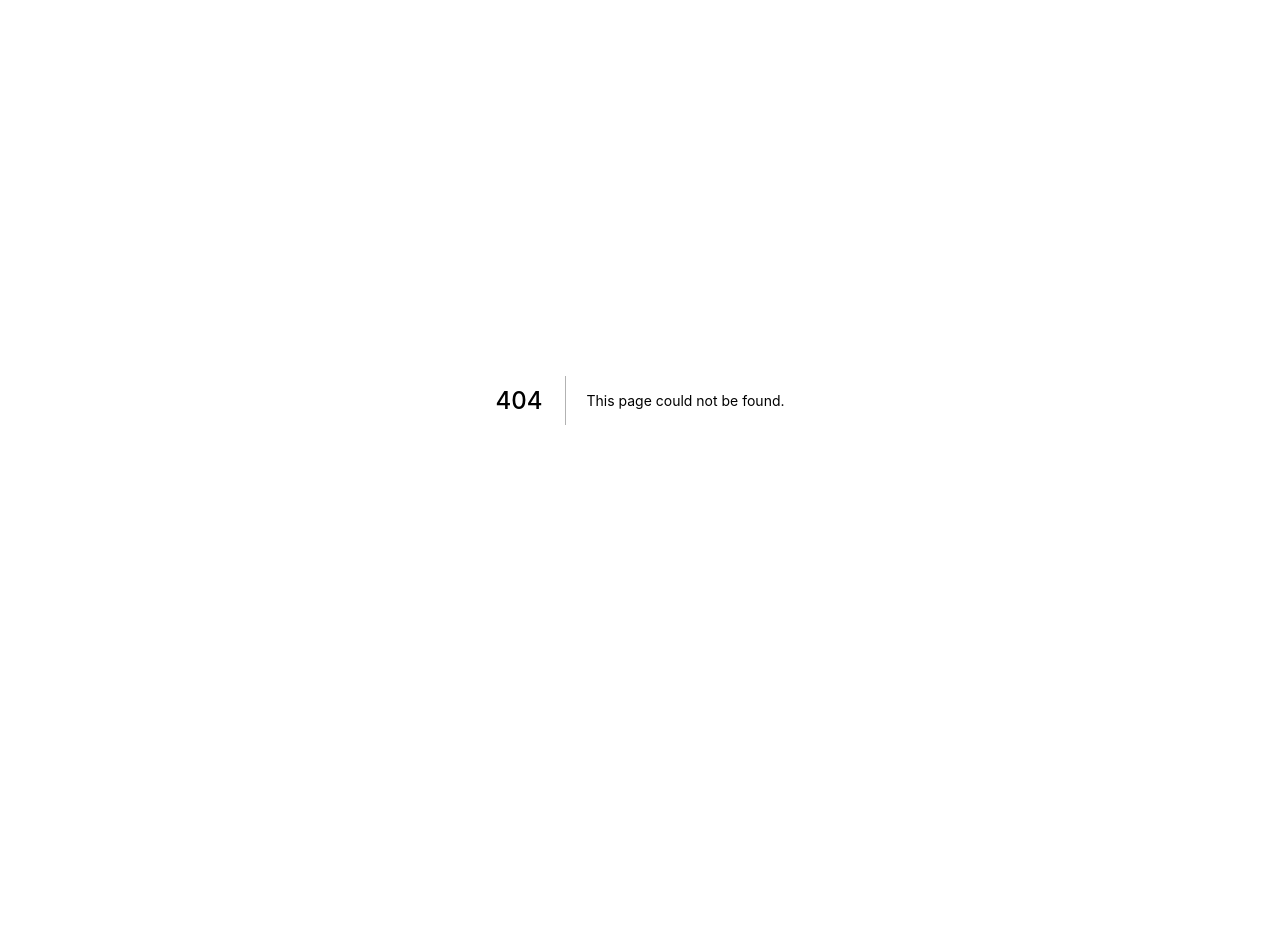
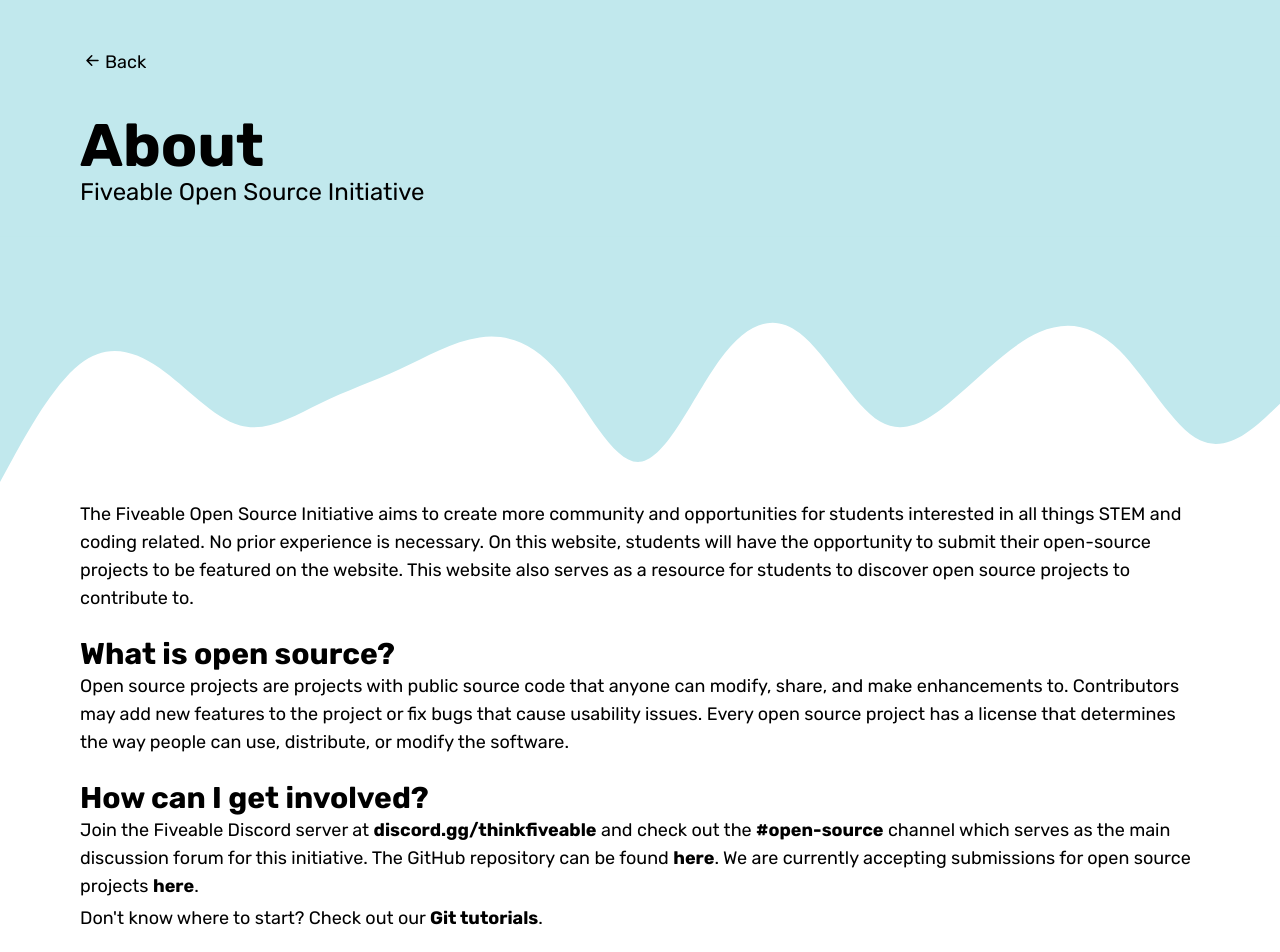
Before and after one commit to thinkfiveable/open, a Next.js app: page /about in a window 1280 px wide. Before the commit this address had no page. Shown: the top 952 px of the page. Before the commit the page ends 800 px from the top, so only its background shows below. Built offline with nearby package versions, Linux system fonts and the light colour scheme.

Commit message:
feat: about page
created about page with more information and linked learn more button to this page

closes #33

```diff
--- /dev/null
+++ b/pages/about.js
@@ -0,0 +1,87 @@
+import { useRouter } from "next/router";
+import { BsArrowLeftShort } from "react-icons/bs";
+
+import HeadObject from "../components/head";
+
+export default function About(handleKeyDown) {
+    const router = useRouter();
+
+    return (
+        <div>
+            <HeadObject />
+            <main>
+                <section className="flex flex-col space-y-10 bg-blue px-12 md:px-20 py-12">
+                    <div
+                        onClick={() => router.push("/")}
+                        role="link"
+                        tabIndex={0}
+                        onKeyDown={handleKeyDown}
+                        className="font-rubik flex flex-row text-center text-lg">
+                        <BsArrowLeftShort size={25} /> Back
+                    </div>
+                    <div>
+                        <h1 className="font-rubik font-bold text-6xl">About</h1>
+                        <h3 className="font-rubik text-2xl">Fiveable Open Source Initiative</h3>
+                    </div>
+                </section>
+                <div className="w-full h-60 object-cover">
+                    <svg viewBox="0 0 900 600" className="transform rotate-180 -mt-1 md:-mt-5">
+                        <path
+                            d="M0 482l9.3-8.7c9.4-8.6 28-26 46.9-17 18.8 9 37.8 44.4 56.6 63.2 18.9 18.8 37.5 21.2 56.2 13 18.7-8.2 37.3-26.8 56-43.3 18.7-16.5 37.3-30.9 56.2-19.7 18.8 11.2 37.8 47.8 56.6 62.3 18.9 14.5 37.5 6.9 56.2-19 18.7-25.8 37.3-69.8 56-71.6 18.7-1.9 37.3 38.5 56.2 61.5 18.8 23 37.8 28.6 56.6 26 18.9-2.7 37.5-13.7 56.2-22.4 18.7-8.6 37.3-15 56-24 18.7-9 37.3-20.6 56.2-15.5C750 472 769 494 787.8 507.2c18.9 13.1 37.5 17.5 56.2 2.6 18.7-14.8 37.3-48.8 46.7-65.8l9.3-17v174H0z"
+                            fill="#c1e8ed"
+                        />
+                    </svg>
+                </div>
+                <section className="px-12 md:px-20 md:py-6 font-rubik">
+                    <div>
+                        <p className="text-lg">
+                            The Fiveable Open Source Initiative aims to create more community and
+                            opportunities for students interested in all things STEM and coding related. No
+                            prior experience is necessary. On this website, students will have the opportunity
+                            to submit their open-source projects to be featured on the website. This website
+                            also serves as a resource for students to discover open source projects to
+                            contribute to.
+                        </p>
+                        <br />
+                        <h3 className="font-bold text-2xl md:text-3xl leading-loose">What is open source?</h3>
+                        <p className="text-lg">
+                            Open source projects are projects with public source code that anyone can modify,
+                            share, and make enhancements to. Contributors may add new features to the project
+                            or fix bugs that cause usability issues. Every open source project has a license
+                            that determines the way people can use, distribute, or modify the software.
+                        </p>
+                        <br />
+                        <h3 className="font-bold text-2xl md:text-3xl leading-loose">
+                            How can I get involved?
+                        </h3>
+                        <p className="text-lg">
+                            Join the Fiveable Discord server at{" "}
+                            <strong>
+                                <a href="https://discord.gg/thinkfivable">discord.gg/thinkfiveable</a>
+                            </strong>{" "}
+                            and check out the <strong>#open-source</strong> channel which serves as the main
+                            discussion forum for this initiative. The GitHub repository can be found{" "}
+                            <strong>
+                                <a href="https://github.com/ThinkFiveable/open">here</a>
+                            </strong>
+                            . We are currently accepting submissions for open source projects{" "}
+                            <strong>
+                                <a href=" https://forms.gle/ntDNx9KQoxLe5vXb6">here</a>
+                            </strong>
+                            .
+                        </p>
+                        <p className="text-lg leading-loose">
+                            Don&#39;t know where to start? Check out our{" "}
+                            <strong>
+                                <a href="https://github.com/ThinkFiveable/open/blob/main/git-tutorials/git.md">
+                                    Git tutorials
+                                </a>
+                            </strong>
+                            .
+                        </p>
+                    </div>
+                </section>
+            </main>
+        </div>
+    );
+}
--- a/pages/index.js
+++ b/pages/index.js
@@ -1,10 +1,12 @@
+import { useRouter } from "next/router";
 import { BsArrowRightShort } from "react-icons/bs";
 import { FiGithub } from "react-icons/fi";
 
 import Card from "../components/card";
 import HeadObject from "../components/head";
 
-export default function Home() {
+export default function Home(handleKeyDown) {
+    const router = useRouter();
     return (
         <div>
             <HeadObject />
@@ -32,7 +34,13 @@ export default function Home() {
                         We&#39;re building a community for discovery and learning.
                     </h2>
                     <div className="font-rubik font-medium bg-black text-center rounded-full px-5 py-1 text-lg text-white w-fitcontent flex flex-row">
-                        <div>Learn more.</div>
+                        <div
+                            onClick={() => router.push("/about")}
+                            role="button"
+                            onKeyDown={handleKeyDown}
+                            tabIndex={0}>
+                            Learn more.
+                        </div>
                         <BsArrowRightShort size={30} />
                     </div>
                 </section>
```
